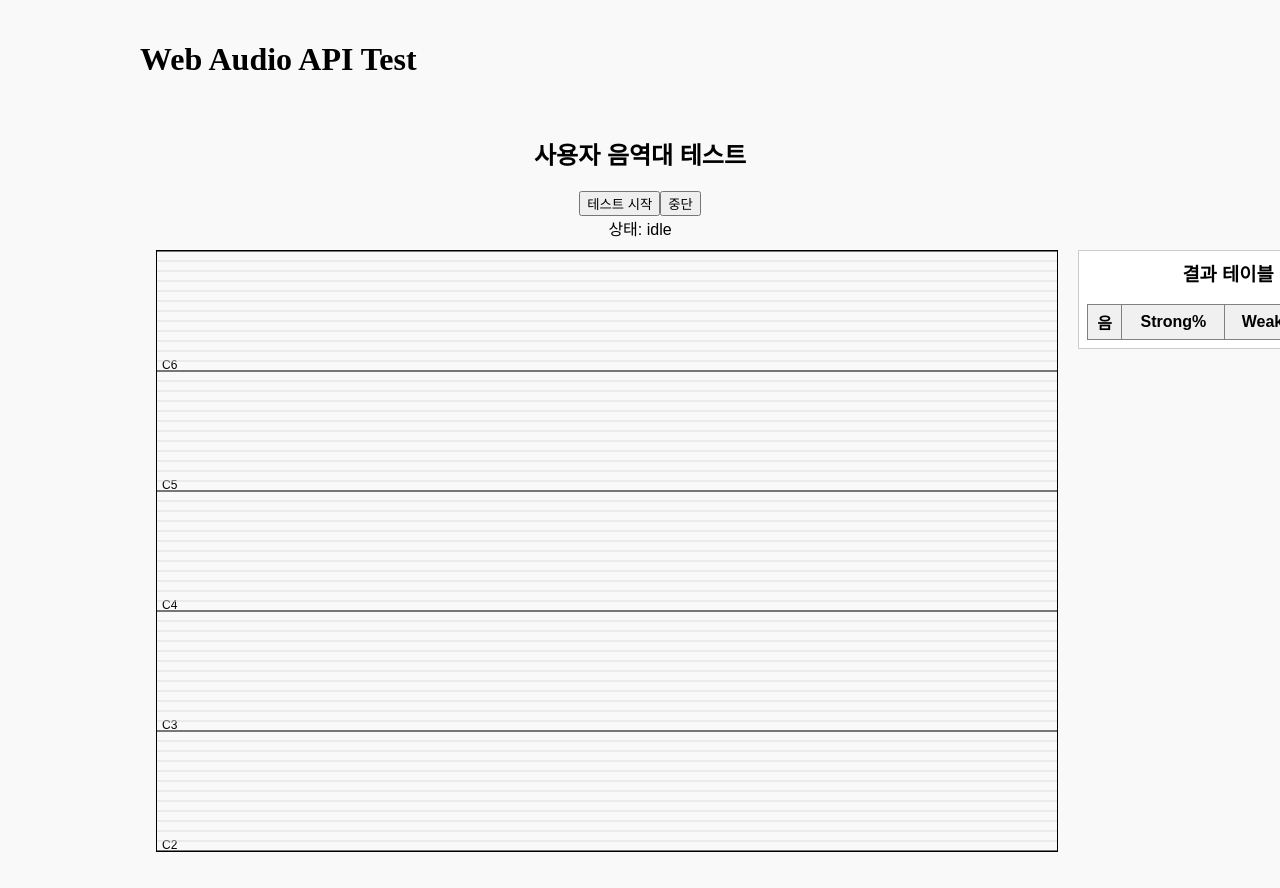
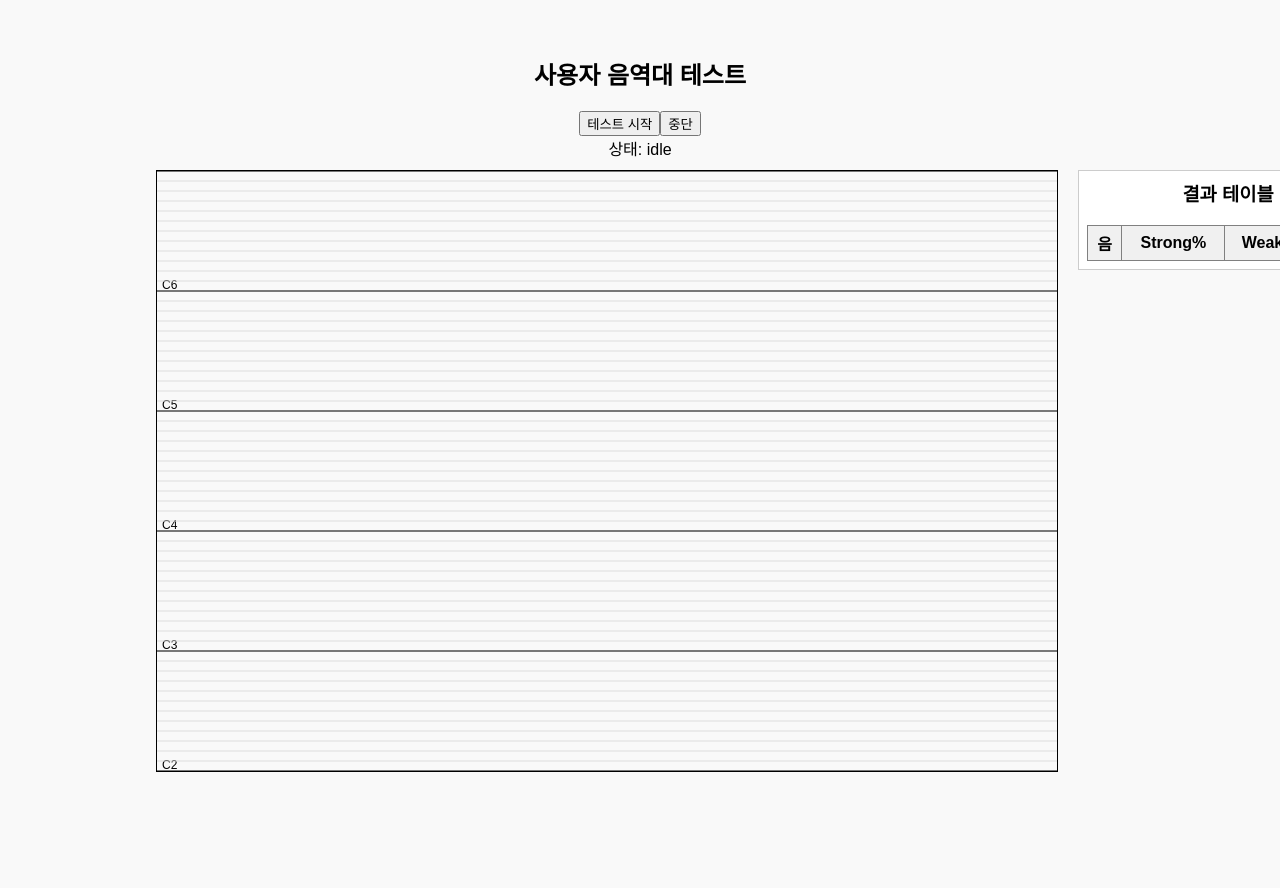
Before and after one commit to PitchWizard/frontend, a React app: page / in a window 1280 px wide. Shown: the top 888 px of the page. After the commit the page ends 840 px from the top, so only its background shows below. Built offline with nearby package versions, Linux system fonts and the light colour scheme; the HTML template or start-up script is replaced by a standard one.

Commit message:
쓸 데 없는 제목 삭제

```diff
--- a/src/App.jsx
+++ b/src/App.jsx
@@ -6,10 +6,8 @@ function App() {
 
   return (
     <div>
-      <h1>Web Audio API Test</h1>
       <PitchTestpiano />
     </div>
-
 
   )
 
```
